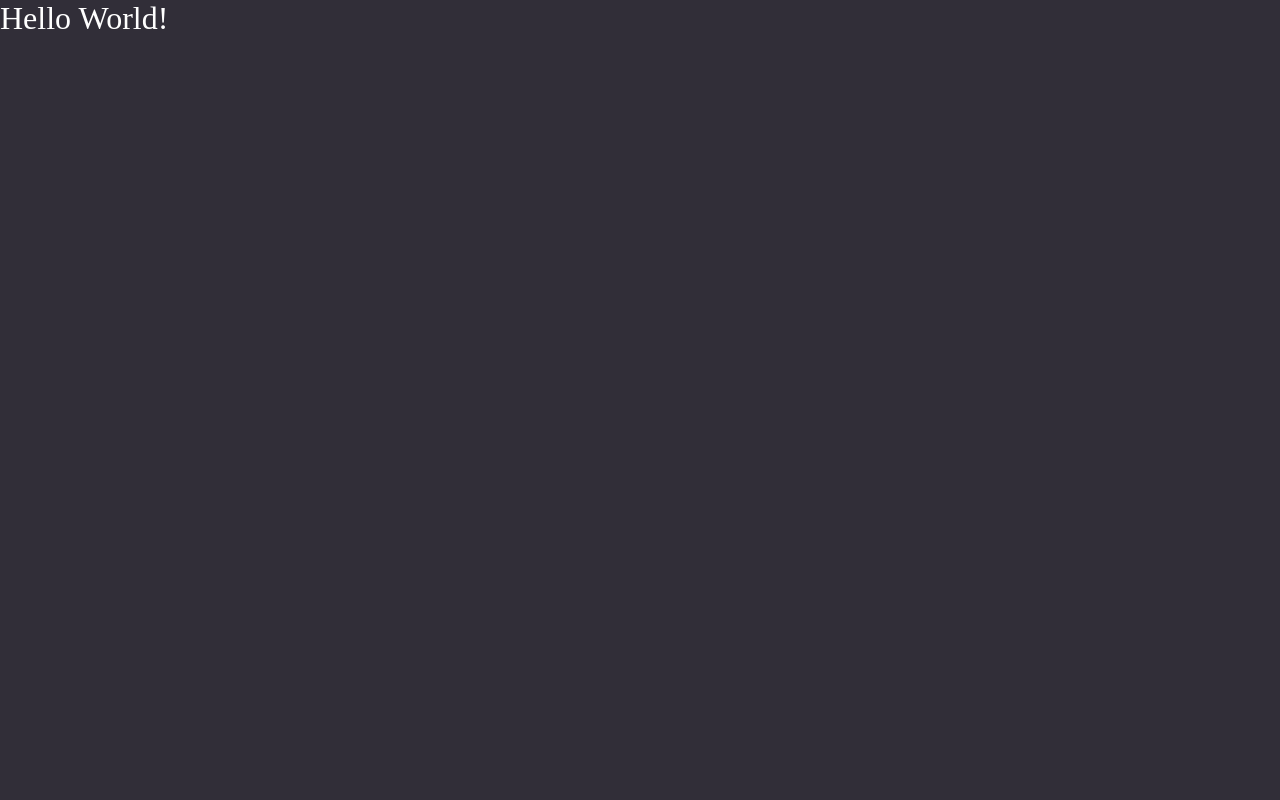
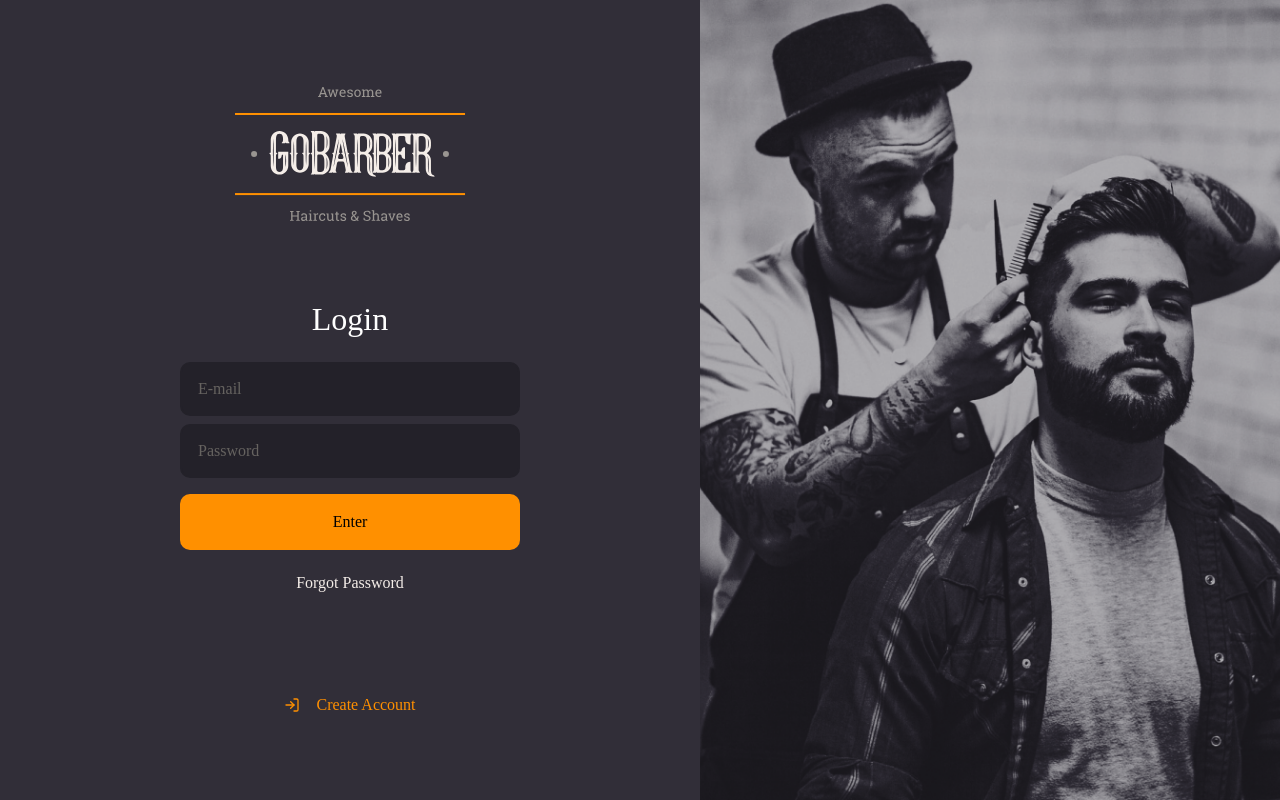
Before and after one commit to smfilho/gobarber-frontend, a React (Create React App) app: page / in a window 1280 px wide. Built offline with nearby package versions, Linux system fonts and the light colour scheme; the HTML template or start-up script is replaced by a standard one.

Commit message:
Landing page style, done !

```diff
--- a/package.json
+++ b/package.json
@@ -10,8 +10,10 @@
     "@types/node": "^12.0.0",
     "@types/react": "^16.9.0",
     "@types/react-dom": "^16.9.0",
+    "polished": "^3.6.4",
     "react": "^16.13.1",
     "react-dom": "^16.13.1",
+    "react-icons": "^3.10.0",
     "react-scripts": "3.4.1",
     "styled-components": "^5.1.1",
     "typescript": "~3.7.2"
--- a/src/App.tsx
+++ b/src/App.tsx
@@ -1,10 +1,11 @@
 import React from 'react';
 
 import GlobalStyle from './styles/global';
+import SignIn from './pages/Signin';
 
 const App: React.FC = () => (
   <>
-    <h1>Hello World!</h1>
+    <SignIn />
     <GlobalStyle />
   </>
 );
--- /dev/null
+++ b/src/pages/Signin/index.tsx
@@ -0,0 +1,35 @@
+import React from 'react';
+import { FiLogIn } from 'react-icons/fi';
+
+import logoImg from '../../assets/logo.svg';
+
+import { Container, Content, Background } from './styles';
+
+const SignIn: React.FC = () => (
+  <Container>
+    <Content>
+      <img src={logoImg} alt="GoBarber"/>
+      <form>
+        <h1>Login</h1>
+
+        <input placeholder="E-mail"/>
+
+        <input type="password" placeholder="Password"/>
+
+        <button type="submit">Enter</button>
+
+        <a href="forgot">Forgot Password</a>
+      </form>
+
+      <a href="login">
+        <FiLogIn />
+        Create Account
+      </a>
+    </Content>
+
+    <Background />
+  </Container>
+
+);
+
+export default SignIn;
--- /dev/null
+++ b/src/pages/Signin/styles.ts
@@ -0,0 +1,103 @@
+import styled from 'styled-components';
+import { shade } from 'polished';
+
+import signInBackgroundImg from '../../assets/sign-in-background.png';
+
+export const Container = styled.div`
+  height: 100vh;
+
+  display: flex;
+  align-items: stretch;
+`;
+
+export const Content = styled.div`
+  display: flex;
+  flex-direction: column;
+  align-items: center;
+  justify-content: center;
+
+  width: 100%;
+  max-width: 700px;
+
+  form {
+    margin: 80px 0;
+    width: 340px;
+    text-align: center;
+
+    h1 {
+      margin-bottom: 24px;
+    }
+
+    input {
+      background: #232129;
+      border-radius: 10px;
+      border: 2px solid #232129;
+      padding: 16px;
+      width: 100%;
+      color: #f4EDE8;
+
+      &::placeholder {
+        color: #666360;
+      }
+
+      & + input {
+        margin-top: 8px;
+      }
+    }
+
+    button {
+      background: #FF9000;
+      height: 56px;
+      border-radius: 10px;
+      border: 0;
+      padding: 0 16px;
+      width: 100%;
+      font-weight: 500;
+      margin-top: 16px;
+      transition: background-color 0.2s;
+
+      &:hover {
+        background: ${shade(0.2, '#FF9000')};
+        /* tansition: 0.2s; Also works!*/
+      }
+    }
+
+    a {
+      color: #f4EDE8;
+      display: block;
+      margin-top: 24px;
+      text-decoration: none;
+      /* transition: color 0.2s; Also works!*/
+
+      &:hover {
+        color: ${shade(0.2, '#f4EDE8')};
+        transition: 0.2s;
+      }
+    }
+  }
+
+  > a {
+    color: #ff9000;
+    display: block;
+    margin-top: 24px;
+    text-decoration: none;
+
+    display: flex;
+    align-items: center;
+
+    svg {
+      margin-right: 16px;
+    }
+
+    &:hover {
+      color: ${shade(0.2, '#ff9000')};
+      transition: 0.2s;
+    }
+  }
+`;
+
+export const Background = styled.div`
+  flex: 1;
+  background: url(${signInBackgroundImg}) no-repeat center;
+  background-size: cover;
+`;
```
Also changed, not shown: 1 other file (tests, documents, lock files or other folders).
